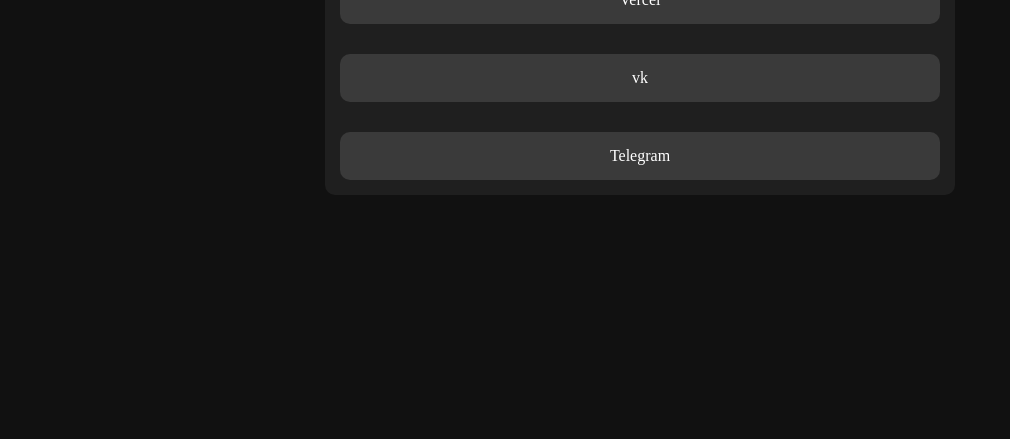
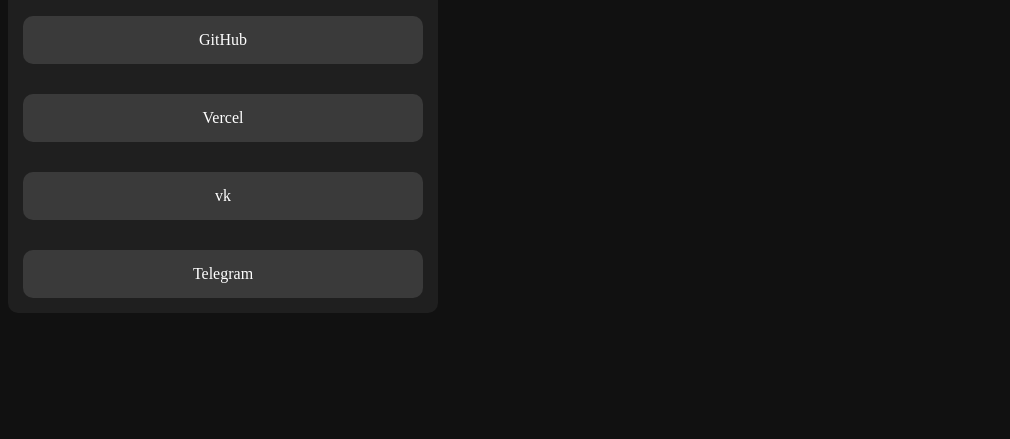
Before and after one commit to Ivan4el/my-project1, a plain HTML site: page index.html in a window 1280 px wide. Shown: the part 361-800 px from the top of the page, without its empty margins (0-1010 px from the left). Drawn offline with Linux system fonts and the light colour scheme.

Commit message:
Update style.css

```diff
--- a/style.css
+++ b/style.css
@@ -1,6 +1,6 @@
 .cont{
     padding: 15px 15px 15px 15px;
-    width: auto;
+    width:400px;
     border-radius: 10px;
     flex-direction: column;
     word-wrap: wrap;
@@ -31,5 +31,7 @@ img{
 }
 
 body {
-    background-color:rgb(17, 17, 17)
+    background-color:rgb(17, 17, 17);
+    display: flex;
+align-items: center;
 }
```
